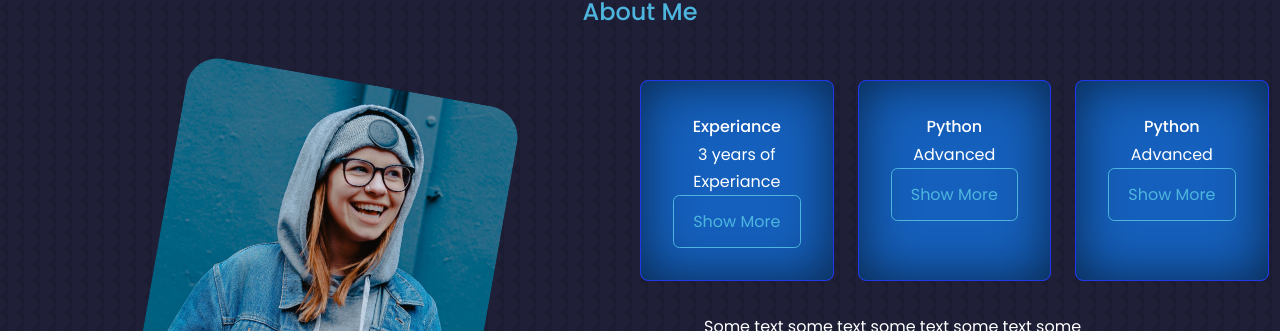
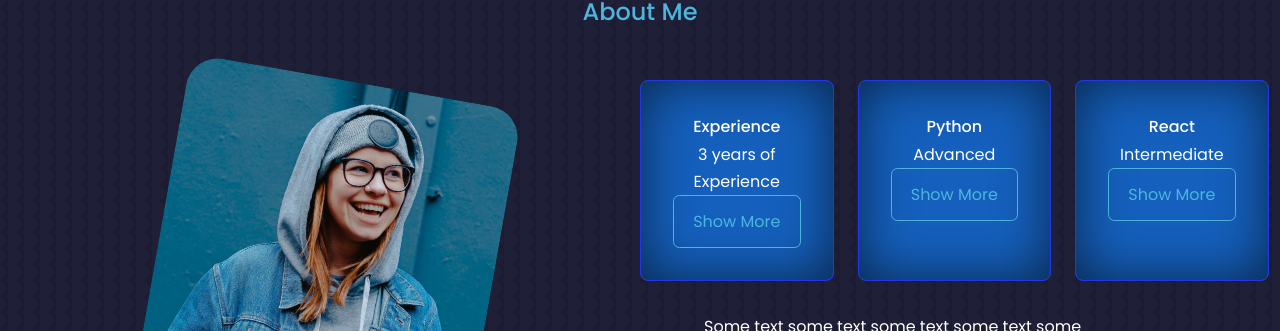
Before and after one commit to nikthe883/react-js-portfolio, a React (Create React App) app: page / in a window 1280 px wide. Shown: the part 863-1194 px from the top of the page. Built offline with nearby package versions, Linux system fonts and the light colour scheme.

Commit message:
more bug fixes

```diff
--- a/src/components/about/About.jsx
+++ b/src/components/about/About.jsx
@@ -1,20 +1,21 @@
-import React from 'react'
-import { useState } from 'react'
-import "./about.css"
-import ME from '../../assets/me-about.jpg'
+import React from 'react';
+import { useState } from 'react';
+import "./about.css";
+import ME from '../../assets/me-about.jpg';
 
 const data = [
-  { title: "Experiance", experiance: "3 years of Experiance" },
-  { title: "Python", experiance: "Advanced" },
-  { title: "Python", experiance: "Advanced" },
+  {title: "Experience", experiance: "3 years of Experience", content: '1 content' },
+  {title: "Python", experiance: "Advanced", content: '2 content' },
+  {title: "React", experiance: "Intermediate", content: '3 content' },
 ];
 
+const About = () => {
+  const [showMore, setShowMore] = useState(Array(data.length).fill(false));
 
-
-const About = () => {
-  const [showMore, setShowMore] = useState(false)
-  const hancleClick = () => {
-    setShowMore(!showMore)
+  const handleClick = (index) => {
+    const newShowMore = [...showMore];
+    newShowMore[index] = !newShowMore[index];
+    setShowMore(newShowMore);
   };
 
   return (
@@ -24,44 +25,40 @@ const About = () => {
       <div className='container about__container'>
         <div className='about__me'>
           <div className='about__me-image'>
-            <img src={ME} alt='About Image'/>
+            <img src={ME} alt='About Image' />
           </div>
-
         </div>
-
 
         <div className='about__content'>
           <div className="about__cards">
-
-
-                {data.map(({title, experiance }) => {
-          return (
-            <article className='about__card'>
+            {data.map(({ id, title, experiance, content }, index) => (
+              <article key={id} className='about__card'>
                 <h4>{title}</h4>
                 <p>{experiance}</p>
-              <a className='btn' onClick={hancleClick}>Show More</a>
-              {showMore &&(
-                <h2>More content</h2>
+                <a className='btn' onClick={() => handleClick(index)}>
+                  {showMore[index] ? 'Show Less' : 'Show More'}
+                </a>
+                {showMore[index] && (
+                  <h2>{content}</h2>
                 )}
               </article>
-          );
-        })}
+            ))}
+          </div>
 
-          </div>
           <div>
             <p className='about__me__p'>Some text some text some text some text some text some text some textsome
               text some textsome textsome textsome textsome textsome
               some textsome textsome textsome textsome textsome text
               some textsome textsome textsome textsome text
               some textsome textsome textsome texttextsome textsome textsome text</p>
-            </div >
+          </div>
           <div className='lets__talk'>
             <a href='#contact' className='btn btn-primary'> Lets Talk!</a>
           </div>
         </div>
       </div>
     </section>
-  )
-}
+  );
+};
 
-export default About
+export default About;
--- a/src/components/about/about.css
+++ b/src/components/about/about.css
@@ -46,7 +46,10 @@ box-shadow: inset 0px 0px 54px -1px rgba(0,0,0,0.63);
     padding: 2rem;
     text-indent: 2rem;
 }
-
+#about{
+    height: auto;
+    margin-bottom: 5rem;
+}
 
 
 @media screen and (max-width:1024px){
```
Lines whose indentation alone changed are shown as unchanged.
